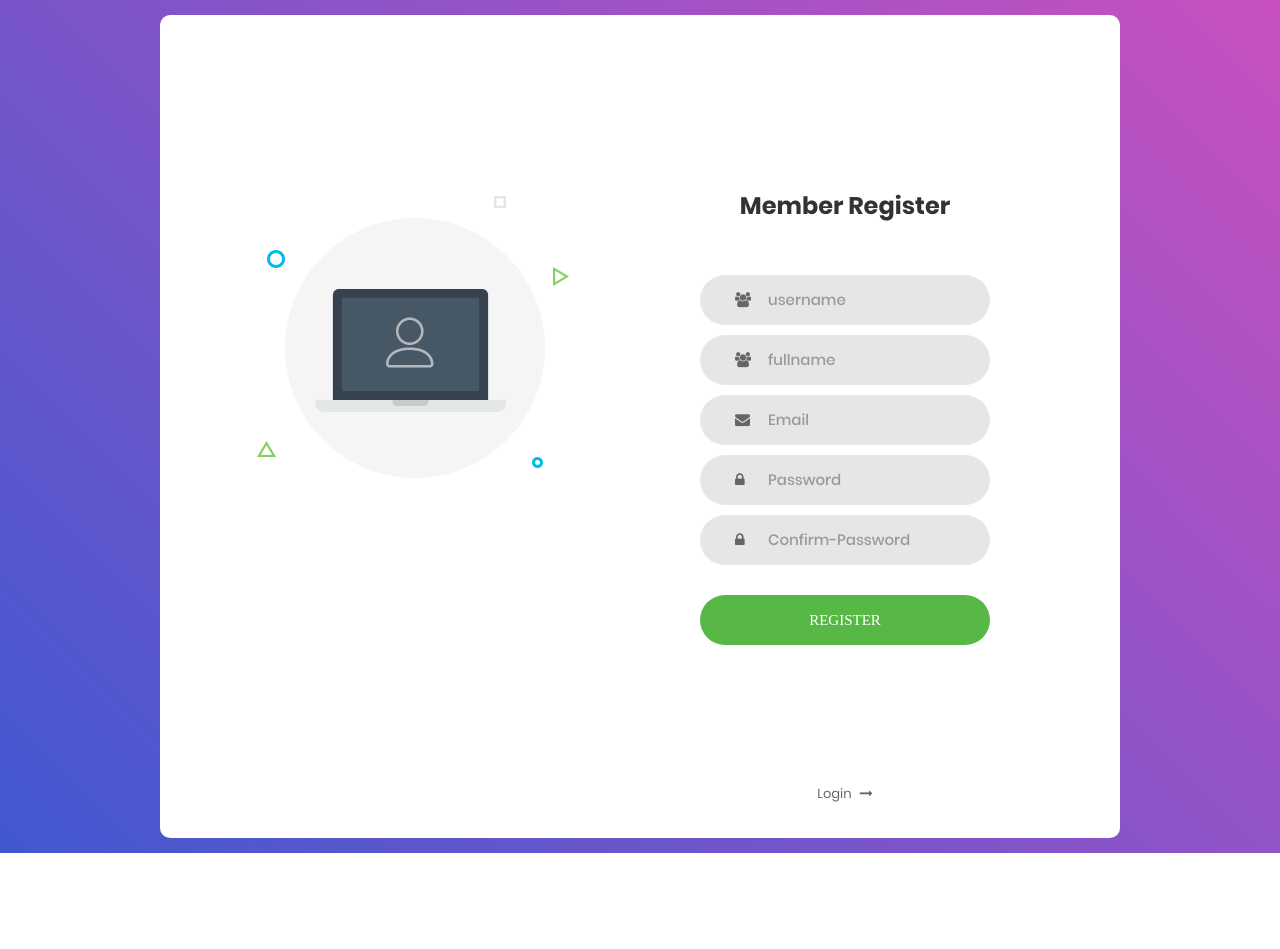
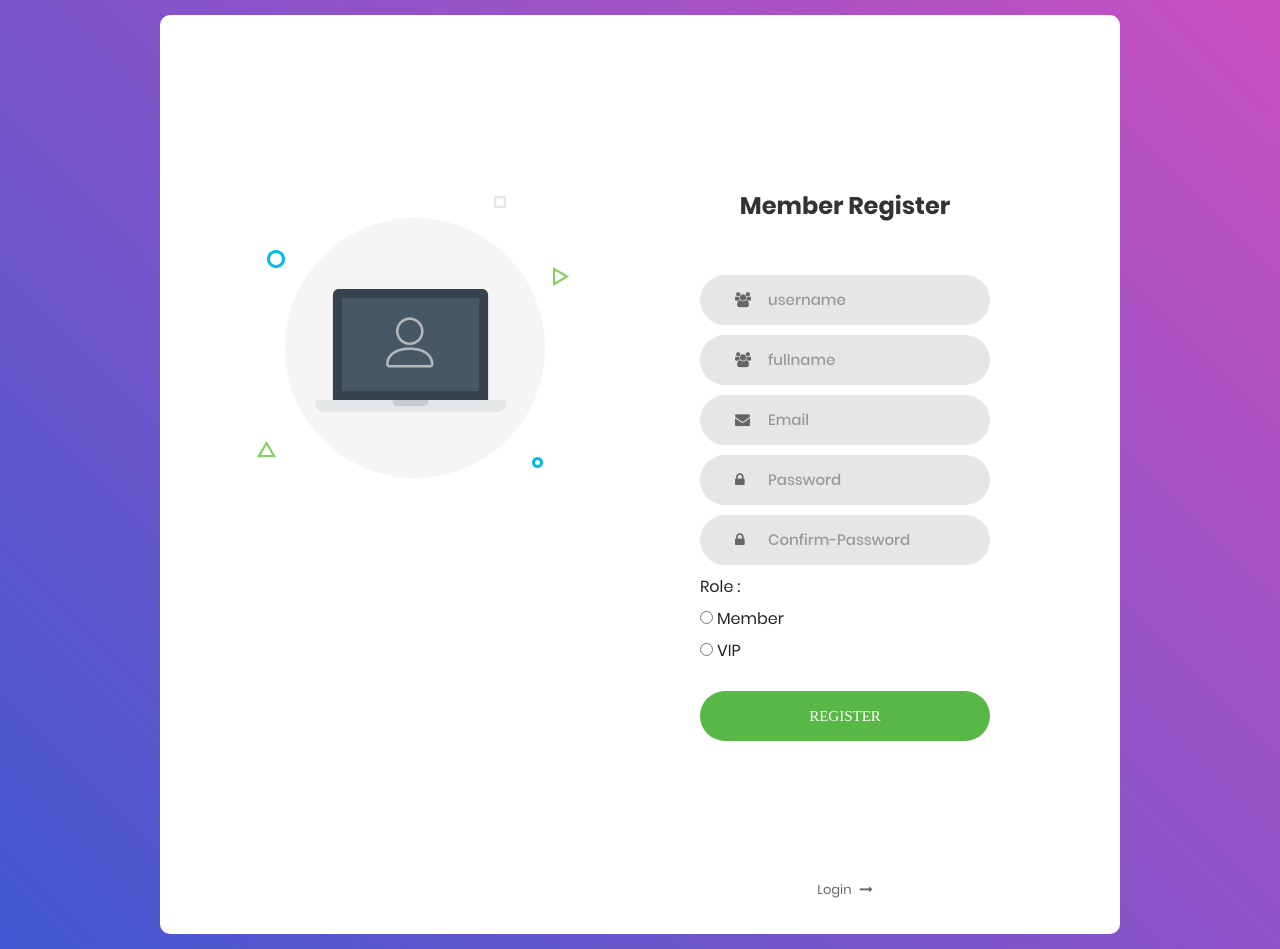
Before and after one commit to HaoD2/Proyek-Aplin, a PHP site: page /register.php in a window 1280 px wide. Before the commit the page ends 853 px from the top, so only its background shows below. Run offline with PHP 8.4, Linux system fonts and the light colour scheme; some web fonts are replaced.

Commit message:
role sudah ada(VIP dan member)

```diff
--- a/register.php
+++ b/register.php
@@ -13,6 +13,7 @@ if (isset($_POST['asRegister'])) {
 	$fullname = $_POST['fullname'];
 	$cpassword = $_POST['cpass'];
 	$email = $_POST['email'];
+	$role = $_POST['role'];
 	if ($username == "" && $password == "" && $email == "" && $username == "") {
 		alert("Fill Blank !!!");
 	} else {
@@ -27,18 +28,22 @@ if (isset($_POST['asRegister'])) {
 			alert("Email/Username sudah Digunakan");
 		} else {
 			if ($password == $cpassword) {
-				$password = password_hash($_REQUEST["password"], PASSWORD_DEFAULT);
-				$q = "INSERT INTO user VALUES('$username','$fullname','$email','$password')";
-				$conn->query($q);
-				alert("Berhasil");
+				$password = password_hash($_REQUEST["pass"], PASSWORD_DEFAULT);
+				if ($role == "VIP") {
+					$q = "INSERT INTO user VALUES('$username','$fullname','$password','$email',2)";
+					$conn->query($q);
+					alert("Berhasil");
+				} else if ($role == "Member") {
+					$q = "INSERT INTO user VALUES('$username','$fullname','$password','$email',3)";
+					$conn->query($q);
+					alert("Berhasil");
+				}
 			} else {
 				alert("Password Tidak Sama");
 			}
 		}
 	}
 }
-
-
 
 ?>
 
@@ -120,7 +125,19 @@ if (isset($_POST['asRegister'])) {
 							<i class="fa fa-lock" aria-hidden="true"></i>
 						</span>
 					</div>
-
+					<div class="form-radio">
+						<label for="role" class="radio-label">Role :</label>
+						<div class="form-radio-item">
+							<input type="radio" name="role" id="Member" value="Member">
+							<label for="Member">Member</label>
+							<span class="check"></span>
+						</div>
+						<div class="form-radio-item">
+							<input type="radio" name="role" id="VIP" value="VIP">
+							<label for="VIP">VIP</label>
+							<span class="check"></span>
+						</div>
+					</div>
 
 
 					<div class="container-login100-form-btn">
@@ -130,7 +147,7 @@ if (isset($_POST['asRegister'])) {
 					</div>
 
 					<div class="text-center p-t-136">
-						<a class="txt2" href="#">
+						<a class="txt2" href="login.php">
 							Login
 							<i class="fa fa-long-arrow-right m-l-5" aria-hidden="true"></i>
 						</a>
```
Also changed, not shown: login.php (+41 -8 lines), proyek.sql (+9 -7 lines), admin.php (added), homepage.php (added).
